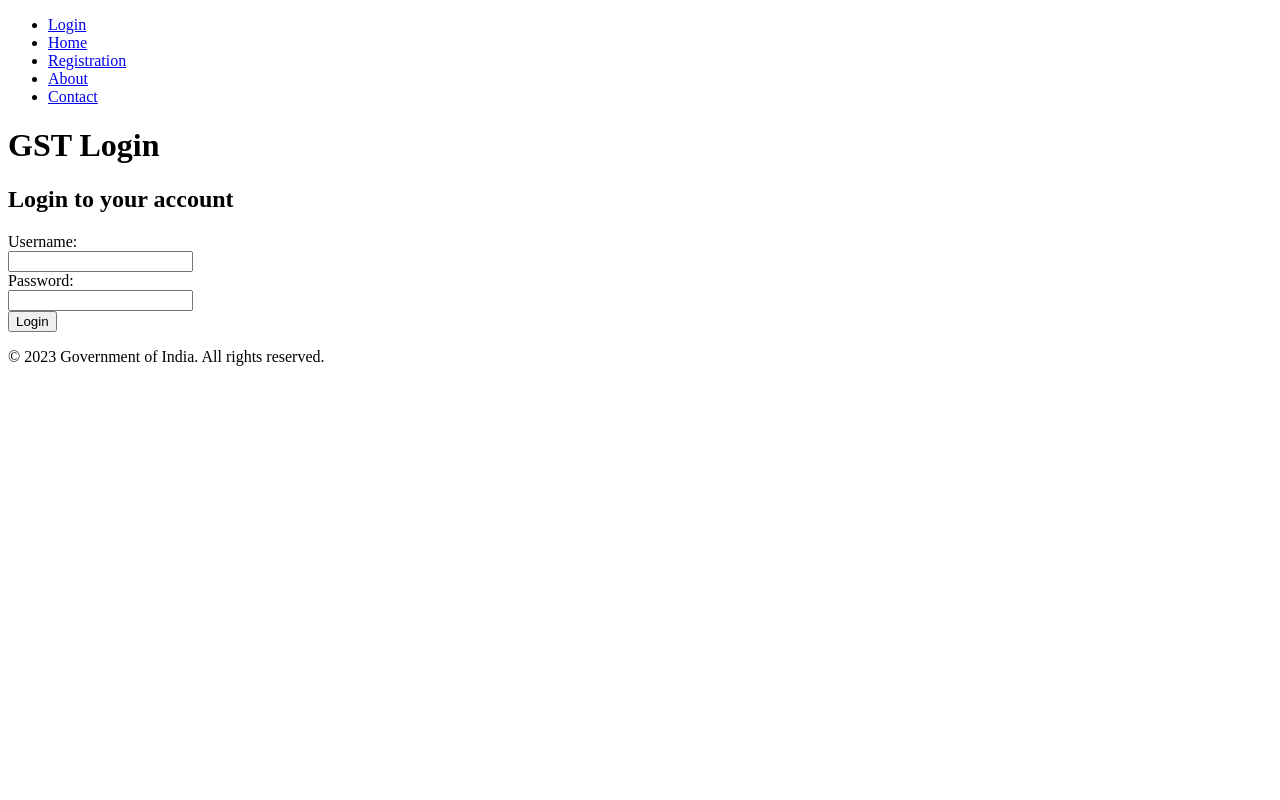
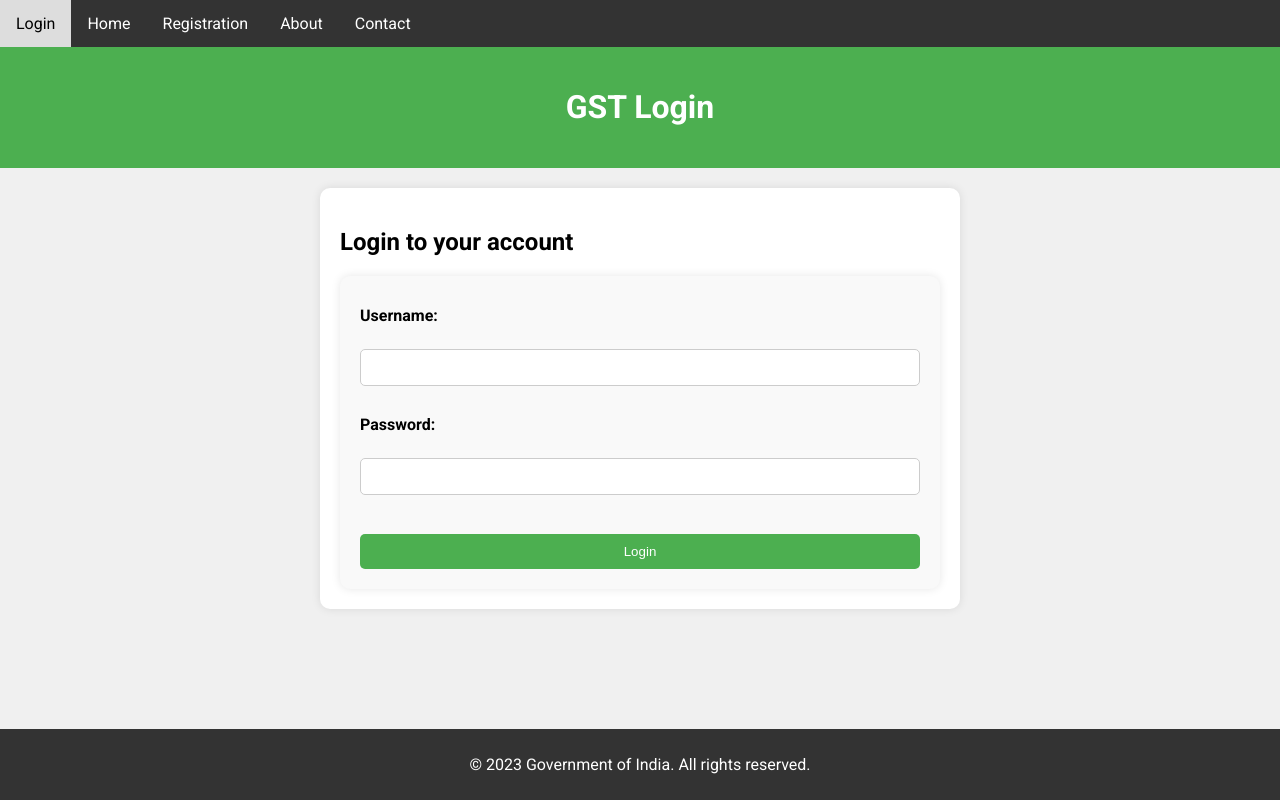
Before and after one commit to Sailnagale/webdev-project-sem-1, a plain HTML site: page login.html in a window 1280 px wide. Drawn offline with Linux system fonts and the light colour scheme.

Commit message:
Update login.css

```diff
--- a/login.css
+++ b/login.css
@@ -1,45 +1,152 @@
-<!DOCTYPE html>
-<html lang="en">
-  <head>
-    <meta charset="UTF-8" />
-    <meta name="viewport" content="width=device-width, initial-scale=1.0" />
-    <title>GST Login - Government of India</title>
-    <link rel="stylesheet" href="login.css" />
-    <script src="login.js" defer></script>
-  </head>
-  <body>
-    <!-- Navigation Menu -->
-    <nav>
-      <ul>
-        <li><a href="login.html">Login</a></li>
-        <li><a href="index.html">Home</a></li>
-        <li><a href="registration.html">Registration</a></li>
-        <li><a href="about.html">About</a></li>
-        <li><a href="contact.html">Contact</a></li>
-      </ul>
-    </nav>
+@import url("https://fonts.googleapis.com/css2?family=Roboto:wght@400;700&display=swap");
 
-    <header>
-      <h1>GST Login</h1>
-    </header>
+body {
+  font-family: "Roboto", sans-serif;
+  background-color: #f0f0f0;
+  margin: 0;
+  padding: 0;
+}
 
-    <main>
-      <section>
-        <h2>Login to your account</h2>
-        <form id="loginForm" action="submit_login.php" method="POST">
-          <label for="username">Username:</label><br />
-          <input type="text" id="username" name="username" required /><br />
+nav {
+  background-color: #333;
+  overflow: hidden;
+}
 
-          <label for="password">Password:</label><br />
-          <input type="password" id="password" name="password" required /><br />
+nav ul {
+  list-style-type: none;
+  margin: 0;
+  padding: 0;
+}
 
-          <input type="submit" value="Login" />
-        </form>
-      </section>
-    </main>
+nav ul li {
+  float: left;
+}
 
-    <footer>
-      <p>&copy; 2023 Government of India. All rights reserved.</p>
-    </footer>
-  </body>
-</html>
+nav ul li a {
+  display: block;
+  color: white;
+  text-align: center;
+  padding: 14px 16px;
+  text-decoration: none;
+}
+
+nav ul li a:hover {
+  background-color: #ddd;
+  color: black;
+}
+
+header {
+  background-color: #4caf50;
+  color: white;
+  padding: 20px;
+  text-align: center;
+  position: relative;
+  animation: slideInFromLeft 1s ease-out;
+}
+
+@keyframes slideInFromLeft {
+  0% {
+    transform: translateX(-100%);
+  }
+  100% {
+    transform: translateX(0);
+  }
+}
+
+main {
+  padding: 20px;
+  animation: fadeIn 2s ease-in;
+}
+
+@keyframes fadeIn {
+  0% {
+    opacity: 0;
+  }
+  100% {
+    opacity: 1;
+  }
+}
+
+section {
+  background-color: white;
+  padding: 20px;
+  border-radius: 10px;
+  box-shadow: 0 0 10px rgba(0, 0, 0, 0.1);
+  max-width: 600px;
+  margin: 0 auto;
+  animation: zoomIn 1s ease;
+}
+
+@keyframes zoomIn {
+  0% {
+    transform: scale(0.5);
+  }
+  100% {
+    transform: scale(1);
+  }
+}
+
+form {
+  display: flex;
+  flex-direction: column;
+  background-color: #f9f9f9;
+  padding: 20px;
+  border-radius: 10px;
+  box-shadow: 0 0 10px rgba(0, 0, 0, 0.1);
+  animation: formAppear 1.5s ease-in-out;
+}
+
+@keyframes formAppear {
+  0% {
+    opacity: 0;
+    transform: translateY(-20px);
+  }
+  100% {
+    opacity: 1;
+    transform: translateY(0);
+  }
+}
+
+label {
+  font-weight: bold;
+  margin-top: 10px;
+}
+
+input[type="text"],
+input[type="password"] {
+  padding: 10px;
+  margin-top: 5px;
+  border: 1px solid #ccc;
+  border-radius: 5px;
+  transition: border-color 0.3s ease;
+}
+
+input[type="text"]:focus,
+input[type="password"]:focus {
+  border-color: #4caf50;
+}
+
+input[type="submit"] {
+  background-color: #4caf50;
+  color: white;
+  border: none;
+  padding: 10px;
+  margin-top: 20px;
+  border-radius: 5px;
+  cursor: pointer;
+  transition: background-color 0.3s ease;
+}
+
+input[type="submit"]:hover {
+  background-color: #45a049;
+}
+
+footer {
+  background-color: #333;
+  color: white;
+  text-align: center;
+  padding: 10px 0;
+  position: fixed;
+  bottom: 0;
+  width: 100%;
+}
```
